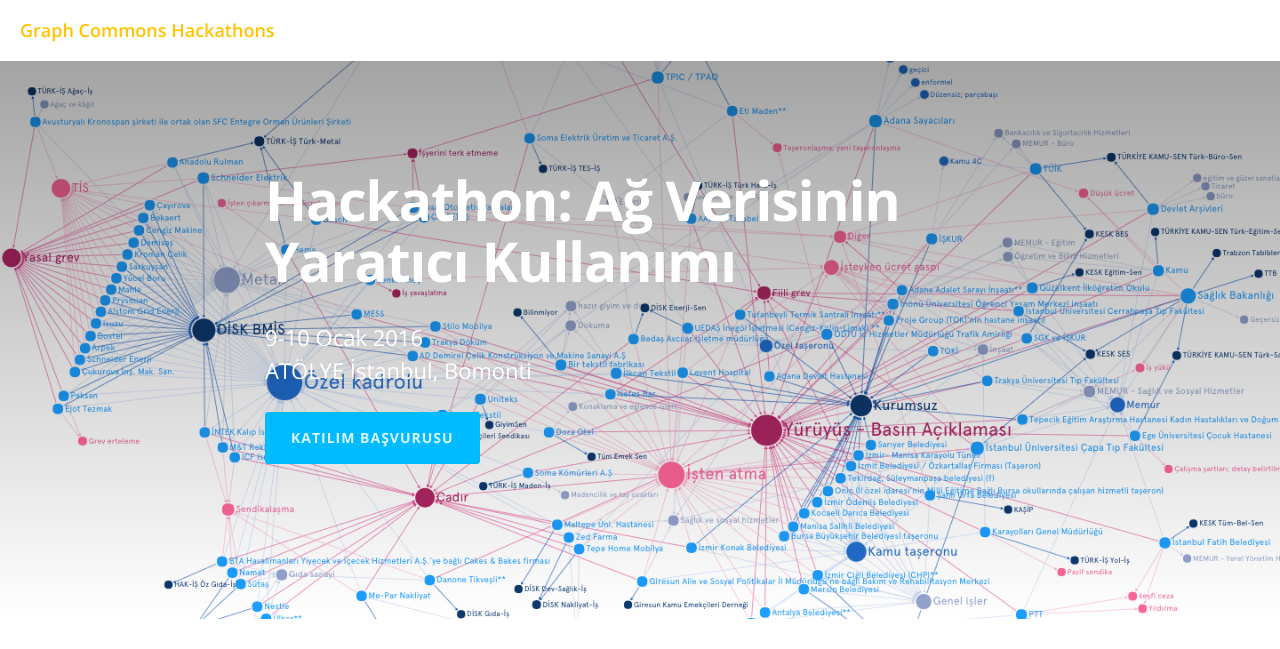
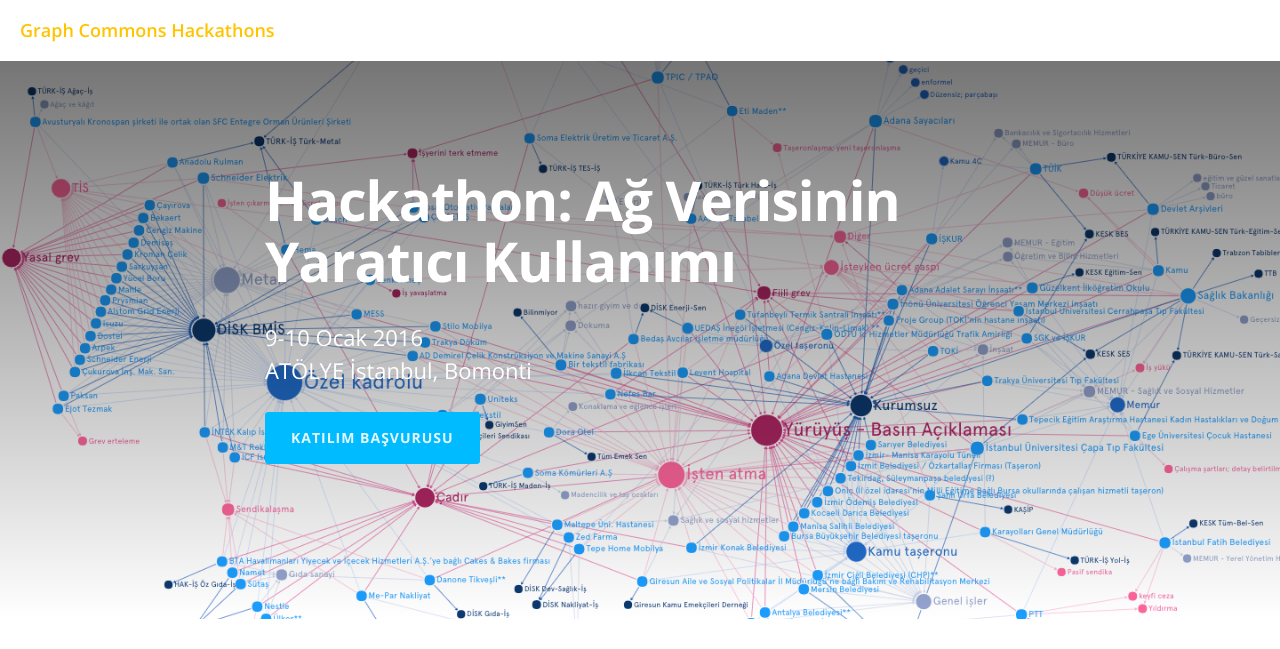
Before and after one commit to graphcommons/hackathons, a Jekyll site: the page built from _posts/2015-12-23-istanbul-aglarin-yaratici-kullanimi.md, in a window 1280 px wide. Shown: the top 649 px of the page. Built offline with Jekyll 4.4.1, drawn with Linux system fonts in a browser that asks for light colours; nearby versions of some CDN libraries; grey boxes are pictures that could not be loaded.

Commit message:
post image refined

```diff
--- a/_layouts/page.html
+++ b/_layouts/page.html
@@ -3,7 +3,7 @@
 ---
 
 <!-- Page Header -->
-<header class="intro-header" style="background-image: linear-gradient(rgba(0, 0, 0, 0.5),rgba(0, 0, 0, 0.2)), url('{{ site.baseurl }}/{% if page.header-img %}{{ page.header-img }}{% else %}{{ site.header-img }}{% endif %}')">
+<header class="intro-header" style="background-image: linear-gradient(rgba(0, 0, 0, 0.3),rgba(0, 0, 0, 0.1)), url('{{ site.baseurl }}/{% if page.header-img %}{{ page.header-img }}{% else %}{{ site.header-img }}{% endif %}')">
     <div class="container">
         <div class="row">
             <div class="col-lg-8 col-lg-offset-2 col-md-10 col-md-offset-1">
--- a/_layouts/post.html
+++ b/_layouts/post.html
@@ -3,7 +3,7 @@
 ---
 
 <!-- Post Header -->
-<header class="intro-header" style="background-image: linear-gradient(rgba(0, 0, 0, 0.4),rgba(0, 0, 0, 0.0)), url('{{ site.baseurl }}/{% if page.header-img %}{{ page.header-img }}{% else %}{{ site.header-img }}{% endif %}')">
+<header class="intro-header" style="background-image: linear-gradient(rgba(0, 0, 0, 0.6),rgba(0, 0, 0, 0.0)), url('{{ site.baseurl }}/{% if page.header-img %}{{ page.header-img }}{% else %}{{ site.header-img }}{% endif %}')">
     <div class="container">
         <div class="row">
             <div class="col-lg-8 col-lg-offset-2 col-md-10 col-md-offset-1">
--- a/css/clean-blog.css
+++ b/css/clean-blog.css
@@ -380,7 +380,7 @@
 }
 .btn-outline {
   background: rgba(255, 255, 255, 0.15);
-  color: rgba(255, 255, 255, 0.85);
+  color: rgba(255, 255, 255, 0.9);
   margin-top: 25px;
 }
 .btn-outline.white-bg {
--- a/less/clean-blog.less
+++ b/less/clean-blog.less
@@ -437,7 +437,7 @@
 
 .btn-outline {
 	background: rgba(255,255,255,0.15);
-	color: rgba(255,255,255,0.85);
+	color: rgba(255,255,255,0.90);
 	margin-top: 25px;
 }
 .btn-outline.white-bg {
```
Also changed, not shown: css/clean-blog.min.css.
